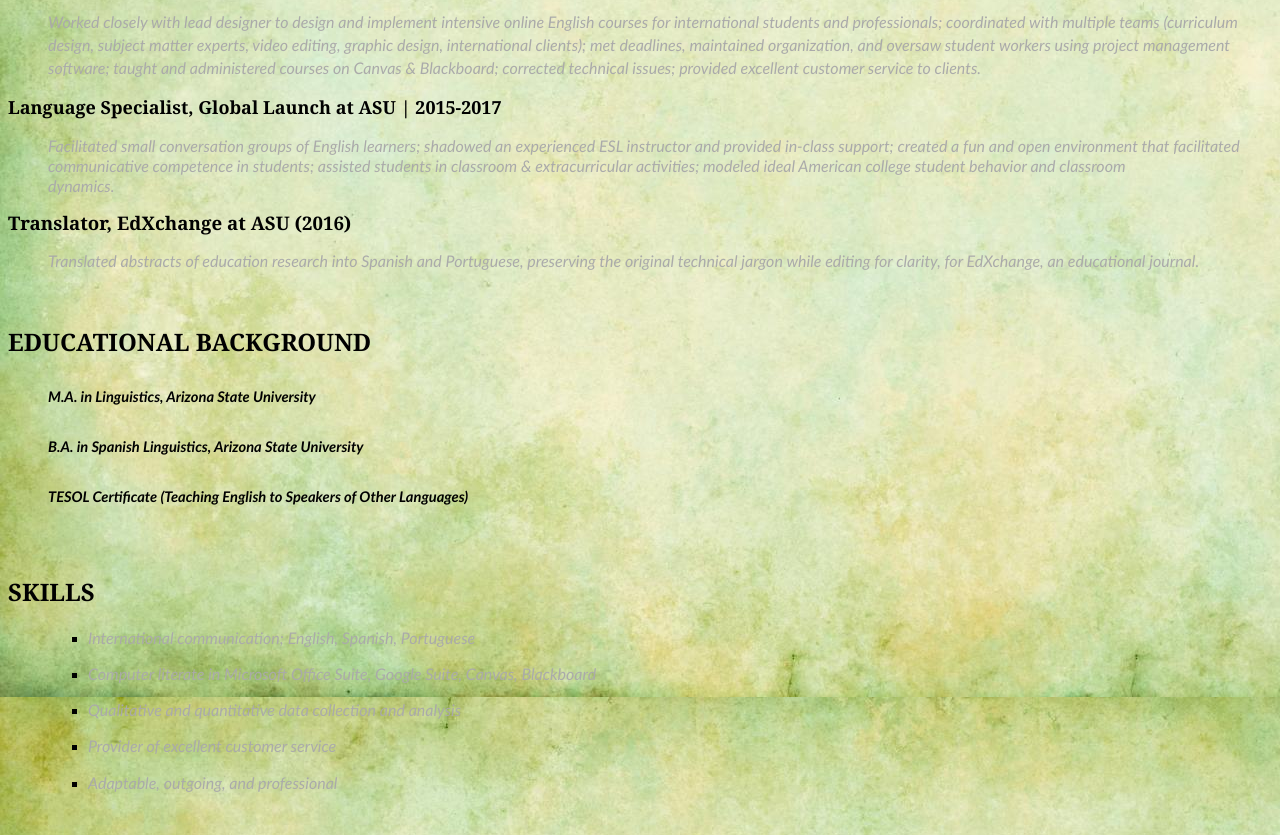
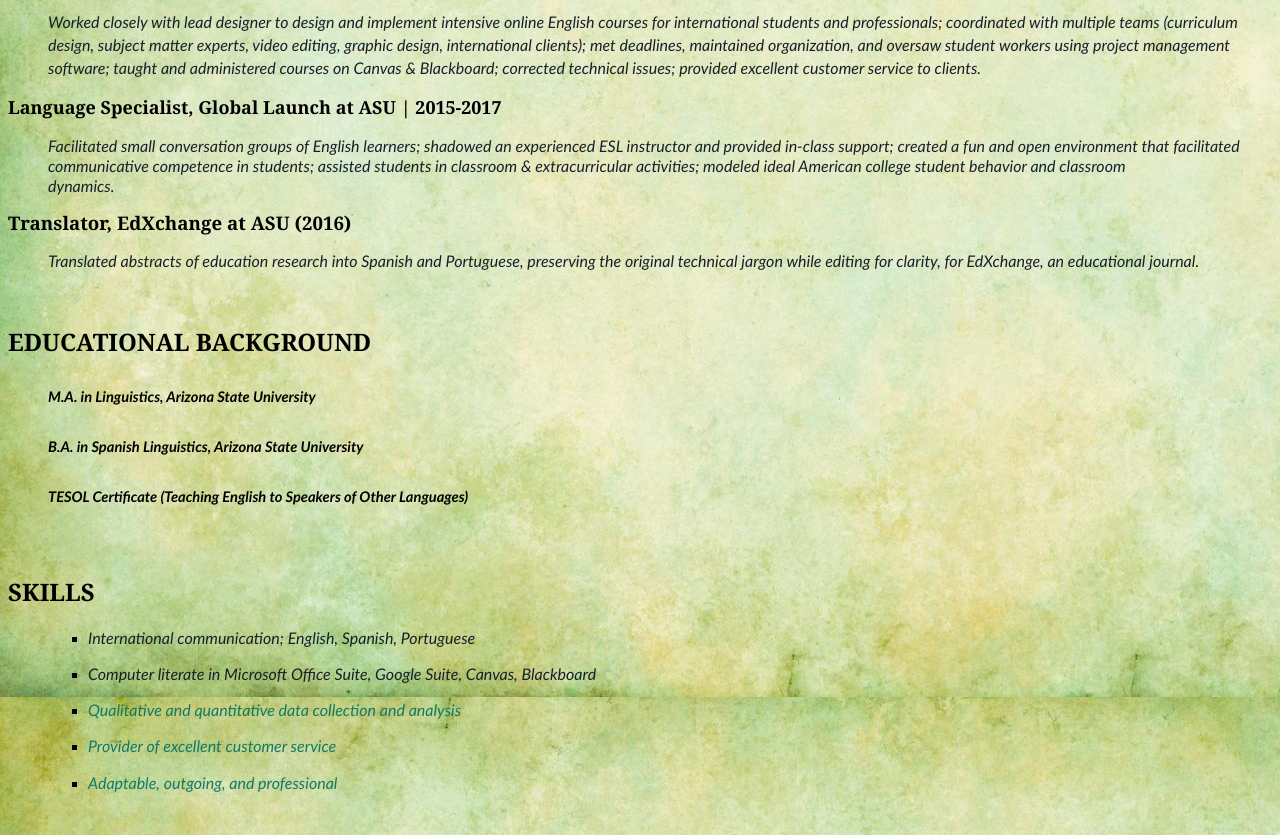
Before and after one commit to ahdyahgarrison/ahdyahgarrison.github.io, a plain HTML site: page index.html in a window 1280 px wide. Shown: the part 518-1353 px from the top of the page. Drawn offline with Linux system fonts and the light colour scheme.

Commit message:
Update index.html

```diff
--- a/index.html
+++ b/index.html
@@ -30,15 +30,15 @@
 <div>
 <h3 dir="ltr" style="line-height: 1.2; margin-right: -30pt; margin-top: 0pt; margin-bottom: 0pt;"><span style="font-family:georgia,serif;"><span style="font-size:18px;"><span id="docs-internal-guid-2dc0c387-7fff-3ab2-5b69-fb2267c863f1"><span style="font-weight: 700; font-variant-numeric: normal; font-variant-east-asian: normal; vertical-align: baseline; white-space: pre-wrap;">Instructional Design Assistant, Global Launch at ASU | 2017-2018</span></span></span></span></h3>
 
-<h3 dir="ltr" style="color: rgb(170, 170, 170); font-style: italic; margin-left: 40px;"><span style="font-family:trebuchet ms,helvetica,sans-serif;"><span id="docs-internal-guid-2dc0c387-7fff-3ab2-5b69-fb2267c863f1"><span style="font-size: 12pt; font-weight: 400; font-variant-numeric: normal; font-variant-east-asian: normal; vertical-align: baseline; white-space: pre-wrap;">Worked closely with lead designer to design and implement intensive online English courses for international students and professionals; coordinated with multiple teams (curriculum design, subject matter experts, video editing, graphic design, international clients); met deadlines, maintained organization, and oversaw student workers using project management software; taught and administered courses on Canvas &amp; Blackboard; corrected technical issues; provided excellent customer service to clients.</span></span></span></h3>
+<h3 dir="ltr" style="color: rgb(23, 32, 42); font-style: italic; margin-left: 40px;"><span style="font-family:trebuchet ms,helvetica,sans-serif;"><span id="docs-internal-guid-2dc0c387-7fff-3ab2-5b69-fb2267c863f1"><span style="font-size: 12pt; font-weight: 400; font-variant-numeric: normal; font-variant-east-asian: normal; vertical-align: baseline; white-space: pre-wrap;">Worked closely with lead designer to design and implement intensive online English courses for international students and professionals; coordinated with multiple teams (curriculum design, subject matter experts, video editing, graphic design, international clients); met deadlines, maintained organization, and oversaw student workers using project management software; taught and administered courses on Canvas &amp; Blackboard; corrected technical issues; provided excellent customer service to clients.</span></span></span></h3>
 
 <h3 dir="ltr" style="line-height: 1.2; margin-top: 0pt; margin-bottom: 0pt;"><span style="font-size:18px;"><span style="font-family:georgia,serif;"><span id="docs-internal-guid-e39adc36-7fff-93e0-ec76-a12a2173ccf6"><span style="font-weight: 700; font-variant-numeric: normal; font-variant-east-asian: normal; vertical-align: baseline; white-space: pre-wrap;">Language Specialist, Global Launch at ASU | 2015-2017</span></span></span></span></h3>
 
-<p dir="ltr" style="color: rgb(170, 170, 170); font-style: italic; margin-left: 40px;"><span style="font-size:16px;"><span style="font-family:trebuchet ms,helvetica,sans-serif;"><span id="docs-internal-guid-e39adc36-7fff-93e0-ec76-a12a2173ccf6"><span style="font-variant-numeric: normal; font-variant-east-asian: normal; vertical-align: baseline; white-space: pre-wrap;">Facilitated small conversation groups of English learners; shadowed an experienced ESL instructor and provided in-class support; created a fun and open environment that facilitated communicative competence in students; assisted students in classroom &amp; extracurricular activities; modeled ideal American college student behavior and classroom dynamics.&nbsp;</span></span></span></span><span id="docs-internal-guid-e39adc36-7fff-93e0-ec76-a12a2173ccf6"><span style="font-size: 11pt; font-variant-numeric: normal; font-variant-east-asian: normal; vertical-align: baseline; white-space: pre-wrap;">&nbsp;&nbsp;&nbsp;&nbsp;&nbsp;&nbsp;&nbsp;&nbsp;&nbsp;&nbsp;&nbsp;&nbsp;&nbsp;&nbsp;&nbsp;&nbsp;&nbsp;&nbsp;&nbsp;&nbsp;&nbsp;&nbsp;&nbsp;&nbsp;&nbsp;&nbsp;&nbsp;&nbsp;&nbsp;&nbsp;&nbsp;&nbsp;&nbsp;&nbsp;&nbsp;&nbsp;&nbsp;&nbsp;&nbsp;&nbsp;&nbsp;&nbsp;&nbsp;&nbsp;&nbsp;&nbsp;&nbsp;&nbsp;&nbsp;&nbsp;&nbsp;&nbsp;&nbsp;&nbsp;</span></span></p>
+<p dir="ltr" style="color: rgb(23, 32, 42); font-style: italic; margin-left: 40px;"><span style="font-size:16px;"><span style="font-family:trebuchet ms,helvetica,sans-serif;"><span id="docs-internal-guid-e39adc36-7fff-93e0-ec76-a12a2173ccf6"><span style="font-variant-numeric: normal; font-variant-east-asian: normal; vertical-align: baseline; white-space: pre-wrap;">Facilitated small conversation groups of English learners; shadowed an experienced ESL instructor and provided in-class support; created a fun and open environment that facilitated communicative competence in students; assisted students in classroom &amp; extracurricular activities; modeled ideal American college student behavior and classroom dynamics.&nbsp;</span></span></span></span><span id="docs-internal-guid-e39adc36-7fff-93e0-ec76-a12a2173ccf6"><span style="font-size: 11pt; font-variant-numeric: normal; font-variant-east-asian: normal; vertical-align: baseline; white-space: pre-wrap;">&nbsp;&nbsp;&nbsp;&nbsp;&nbsp;&nbsp;&nbsp;&nbsp;&nbsp;&nbsp;&nbsp;&nbsp;&nbsp;&nbsp;&nbsp;&nbsp;&nbsp;&nbsp;&nbsp;&nbsp;&nbsp;&nbsp;&nbsp;&nbsp;&nbsp;&nbsp;&nbsp;&nbsp;&nbsp;&nbsp;&nbsp;&nbsp;&nbsp;&nbsp;&nbsp;&nbsp;&nbsp;&nbsp;&nbsp;&nbsp;&nbsp;&nbsp;&nbsp;&nbsp;&nbsp;&nbsp;&nbsp;&nbsp;&nbsp;&nbsp;&nbsp;&nbsp;&nbsp;&nbsp;</span></span></p>
 
 <h3 dir="ltr" style="line-height: 1.2; margin-top: 0pt; margin-bottom: 0pt;"><span style="font-family:georgia,serif;"><span id="docs-internal-guid-e39adc36-7fff-93e0-ec76-a12a2173ccf6"><span style="font-weight: 700; font-variant-numeric: normal; font-variant-east-asian: normal; vertical-align: baseline; white-space: pre-wrap;">Translator, EdXchange at ASU (2016)</span></span></span></h3>
 
-<p dir="ltr" style="color: rgb(170, 170, 170); font-style: italic; margin-left: 40px;"><span style="font-size:16px;"><span style="font-family:trebuchet ms,helvetica,sans-serif;"><span id="docs-internal-guid-e39adc36-7fff-93e0-ec76-a12a2173ccf6"><span style="font-variant-numeric: normal; font-variant-east-asian: normal; vertical-align: baseline; white-space: pre-wrap;">Translated abstracts of education research into Spanish and Portuguese, preserving the original technical jargon while editing for clarity, for EdXchange, an educational journal.&nbsp;</span></span></span></span></p>
+<p dir="ltr" style="color: rgb(23, 32, 42); font-style: italic; margin-left: 40px;"><span style="font-size:16px;"><span style="font-family:trebuchet ms,helvetica,sans-serif;"><span id="docs-internal-guid-e39adc36-7fff-93e0-ec76-a12a2173ccf6"><span style="font-variant-numeric: normal; font-variant-east-asian: normal; vertical-align: baseline; white-space: pre-wrap;">Translated abstracts of education research into Spanish and Portuguese, preserving the original technical jargon while editing for clarity, for EdXchange, an educational journal.&nbsp;</span></span></span></span></p>
 
 <div>&nbsp;</div>
 
@@ -58,19 +58,19 @@
 <blockquote>
 <ul dir="ltr" style="list-style-type:square;">
 	<li style="line-height: 1.2; margin-top: 0pt; margin-bottom: 0pt;">
-	<p style="color: rgb(170, 170, 170); font-style: italic;"><span style="font-size:16px;"><span style="font-family:trebuchet ms,helvetica,sans-serif;"><span id="docs-internal-guid-852a9862-7fff-c9e0-8876-e8dfa2b216b6"><span style="font-variant-numeric: normal; font-variant-east-asian: normal; vertical-align: baseline; white-space: pre-wrap;">International communication; English, Spanish, Portuguese</span></span></span></span></p>
+	<p style="color: rgb(23, 32, 42); font-style: italic;"><span style="font-size:16px;"><span style="font-family:trebuchet ms,helvetica,sans-serif;"><span id="docs-internal-guid-852a9862-7fff-c9e0-8876-e8dfa2b216b6"><span style="font-variant-numeric: normal; font-variant-east-asian: normal; vertical-align: baseline; white-space: pre-wrap;">International communication; English, Spanish, Portuguese</span></span></span></span></p>
 	</li>
 	<li style="line-height: 1.2; margin-top: 0pt; margin-bottom: 0pt;">
-	<p style="color: rgb(170, 170, 170); font-style: italic;"><span style="font-size:16px;"><span style="font-family:trebuchet ms,helvetica,sans-serif;"><span id="docs-internal-guid-852a9862-7fff-c9e0-8876-e8dfa2b216b6"><span style="font-variant-numeric: normal; font-variant-east-asian: normal; vertical-align: baseline; white-space: pre-wrap;">Computer literate in Microsoft Office Suite, Google Suite, Canvas, Blackboard</span></span></span></span></p>
+	<p style="color: rgb(23, 32, 42); font-style: italic;"><span style="font-size:16px;"><span style="font-family:trebuchet ms,helvetica,sans-serif;"><span id="docs-internal-guid-852a9862-7fff-c9e0-8876-e8dfa2b216b6"><span style="font-variant-numeric: normal; font-variant-east-asian: normal; vertical-align: baseline; white-space: pre-wrap;">Computer literate in Microsoft Office Suite, Google Suite, Canvas, Blackboard</span></span></span></span></p>
 	</li>
 	<li style="line-height: 1.2; margin-top: 0pt; margin-bottom: 0pt;">
-	<p style="color: rgb(170, 170, 170); font-style: italic;"><span style="font-size:16px;"><span style="font-family:trebuchet ms,helvetica,sans-serif;"><span id="docs-internal-guid-852a9862-7fff-c9e0-8876-e8dfa2b216b6"><span style="font-variant-numeric: normal; font-variant-east-asian: normal; vertical-align: baseline; white-space: pre-wrap;">Qualitative and quantitative data collection and analysis</span></span></span></span></p>
+	<p style="color: rgb(17, 122, 101); font-style: italic;"><span style="font-size:16px;"><span style="font-family:trebuchet ms,helvetica,sans-serif;"><span id="docs-internal-guid-852a9862-7fff-c9e0-8876-e8dfa2b216b6"><span style="font-variant-numeric: normal; font-variant-east-asian: normal; vertical-align: baseline; white-space: pre-wrap;">Qualitative and quantitative data collection and analysis</span></span></span></span></p>
 	</li>
 	<li style="line-height: 1.2; margin-top: 0pt; margin-bottom: 0pt;">
-	<p style="color: rgb(170, 170, 170); font-style: italic;"><span style="font-size:16px;"><span style="font-family:trebuchet ms,helvetica,sans-serif;"><span id="docs-internal-guid-852a9862-7fff-c9e0-8876-e8dfa2b216b6"><span style="font-variant-numeric: normal; font-variant-east-asian: normal; vertical-align: baseline; white-space: pre-wrap;">Provider of excellent customer service&nbsp;</span></span></span></span></p>
+	<p style="color: rgb(17, 122, 101); font-style: italic;"><span style="font-size:16px;"><span style="font-family:trebuchet ms,helvetica,sans-serif;"><span id="docs-internal-guid-852a9862-7fff-c9e0-8876-e8dfa2b216b6"><span style="font-variant-numeric: normal; font-variant-east-asian: normal; vertical-align: baseline; white-space: pre-wrap;">Provider of excellent customer service&nbsp;</span></span></span></span></p>
 	</li>
 	<li style="line-height: 1.2; margin-top: 0pt; margin-bottom: 0pt;">
-	<p style="color: rgb(170, 170, 170); font-style: italic;"><span style="font-size:16px;"><span style="font-family:trebuchet ms,helvetica,sans-serif;"><span id="docs-internal-guid-852a9862-7fff-c9e0-8876-e8dfa2b216b6"><span style="font-variant-numeric: normal; font-variant-east-asian: normal; vertical-align: baseline; white-space: pre-wrap;">Adaptable, outgoing, and professional</span></span></span></span></p>
+	<p style="color: rgb(17, 122, 101); font-style: italic;"><span style="font-size:16px;"><span style="font-family:trebuchet ms,helvetica,sans-serif;"><span id="docs-internal-guid-852a9862-7fff-c9e0-8876-e8dfa2b216b6"><span style="font-variant-numeric: normal; font-variant-east-asian: normal; vertical-align: baseline; white-space: pre-wrap;">Adaptable, outgoing, and professional</span></span></span></span></p>
 	</li>
 </ul>
 </blockquote>
```
